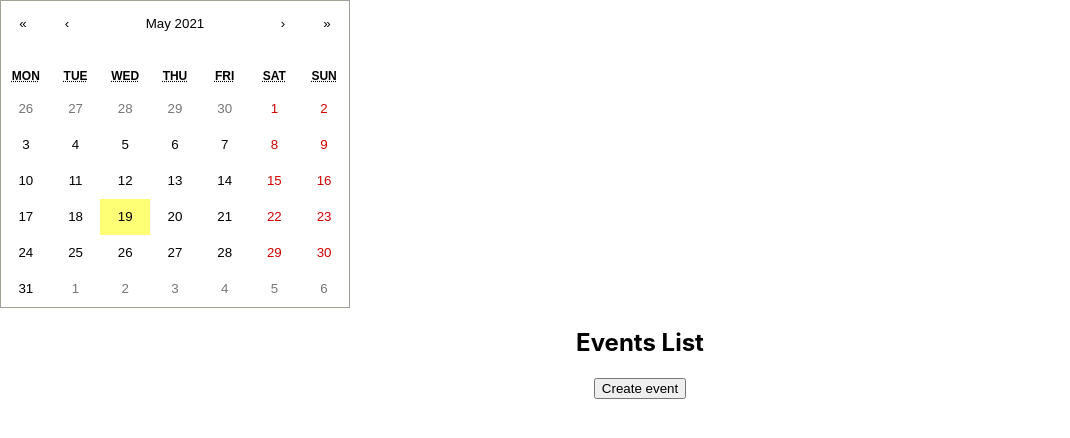
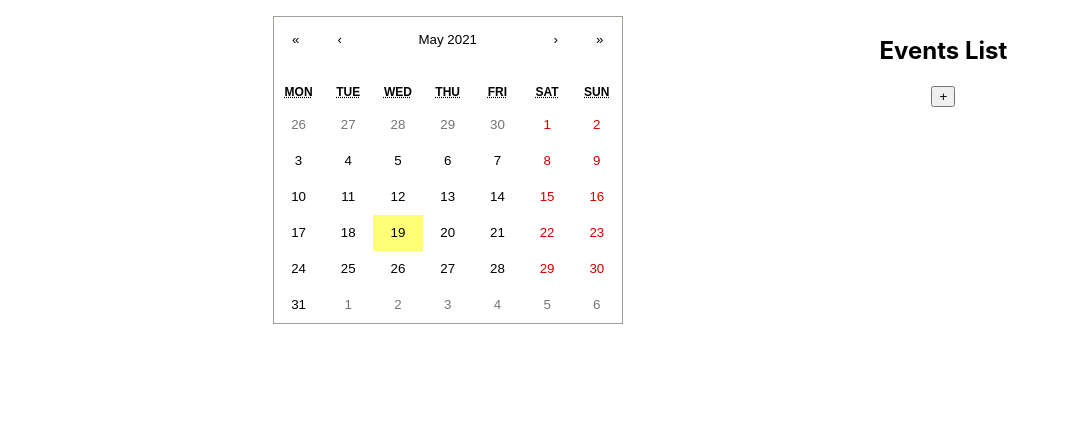
Before and after one commit to wcelery/event-calendar, a React (Create React App) app: page / in a window 1280 px wide. Shown: the top 438 px of the page, without its empty margins (0-1070 px from the left). Built offline with nearby package versions, Linux system fonts and the light colour scheme.

Commit message:
common styling

```diff
--- a/package.json
+++ b/package.json
@@ -12,6 +12,7 @@
     "react-calendar": "^3.4.0",
     "react-dom": "^17.0.2",
     "react-scripts": "4.0.3",
+    "uuid": "^8.3.2",
     "web-vitals": "^1.1.2"
   },
   "scripts": {
--- a/src/App.css
+++ b/src/App.css
@@ -1,40 +1,13 @@
+body {
+  /* background-color: silver; */
+}
+
 .App {
   text-align: center;
-}
-
-.App-logo {
-  height: 40vmin;
-  pointer-events: none;
-}
-
-@media (prefers-reduced-motion: no-preference) {
-  .App-logo {
-    animation: App-logo-spin infinite 20s linear;
-  }
-}
-
-.App-header {
-  background-color: #282c34;
-  min-height: 100vh;
   display: flex;
-  flex-direction: column;
-  align-items: center;
-  justify-content: center;
-  font-size: calc(10px + 2vmin);
-  color: white;
-}
-
-.App-link {
-  color: #61dafb;
-}
-
-@keyframes App-logo-spin {
-  from {
-    transform: rotate(0deg);
-  }
-  to {
-    transform: rotate(360deg);
-  }
+  align-items: flex-start;
+  justify-content: space-evenly;
+  margin: 1em;
 }
 
 .highlighted_dates {
--- a/src/components/CalendarComponent.js
+++ b/src/components/CalendarComponent.js
@@ -16,7 +16,7 @@ export default function CalendarComponent() {
     }
   };
   return (
-    <>
+    <div className="calendar">
       <Calendar
         tileClassName={(props) => getClassName(props.date)}
         onClickDay={(date) => {
@@ -27,6 +27,6 @@ export default function CalendarComponent() {
           setIsOpen(false);
         }}
       />
-    </>
+    </div>
   );
 }
--- a/src/components/EventsList.js
+++ b/src/components/EventsList.js
@@ -1,4 +1,5 @@
 import React from "react";
+import { v4 as uuidv4 } from "uuid";
 import { CalendarContext } from "../context/CalendarContext";
 import Event from "./Event";
 
@@ -12,10 +13,10 @@ export default function EventsList() {
   return (
     <section className="events-list">
       <h1>Events List</h1>
+      <button onClick={() => setIsOpen(!isOpen)}>+</button>
       {Object.values(selectedDateEvents).map((event) => (
-        <Event {...event} />
+        <Event key={uuidv4()} {...event} />
       ))}
-      <button onClick={() => setIsOpen(!isOpen)}>Create event</button>
     </section>
   );
 }
--- a/src/index.css
+++ b/src/index.css
@@ -1,13 +1,8 @@
 body {
   margin: 0;
-  font-family: -apple-system, BlinkMacSystemFont, 'Segoe UI', 'Roboto', 'Oxygen',
-    'Ubuntu', 'Cantarell', 'Fira Sans', 'Droid Sans', 'Helvetica Neue',
+  font-family: -apple-system, BlinkMacSystemFont, "Segoe UI", "Roboto", "Oxygen",
+    "Ubuntu", "Cantarell", "Fira Sans", "Droid Sans", "Helvetica Neue",
     sans-serif;
   -webkit-font-smoothing: antialiased;
   -moz-osx-font-smoothing: grayscale;
 }
-
-code {
-  font-family: source-code-pro, Menlo, Monaco, Consolas, 'Courier New',
-    monospace;
-}
```
Also changed, not shown: 1 other file (tests, documents, lock files or other folders).
